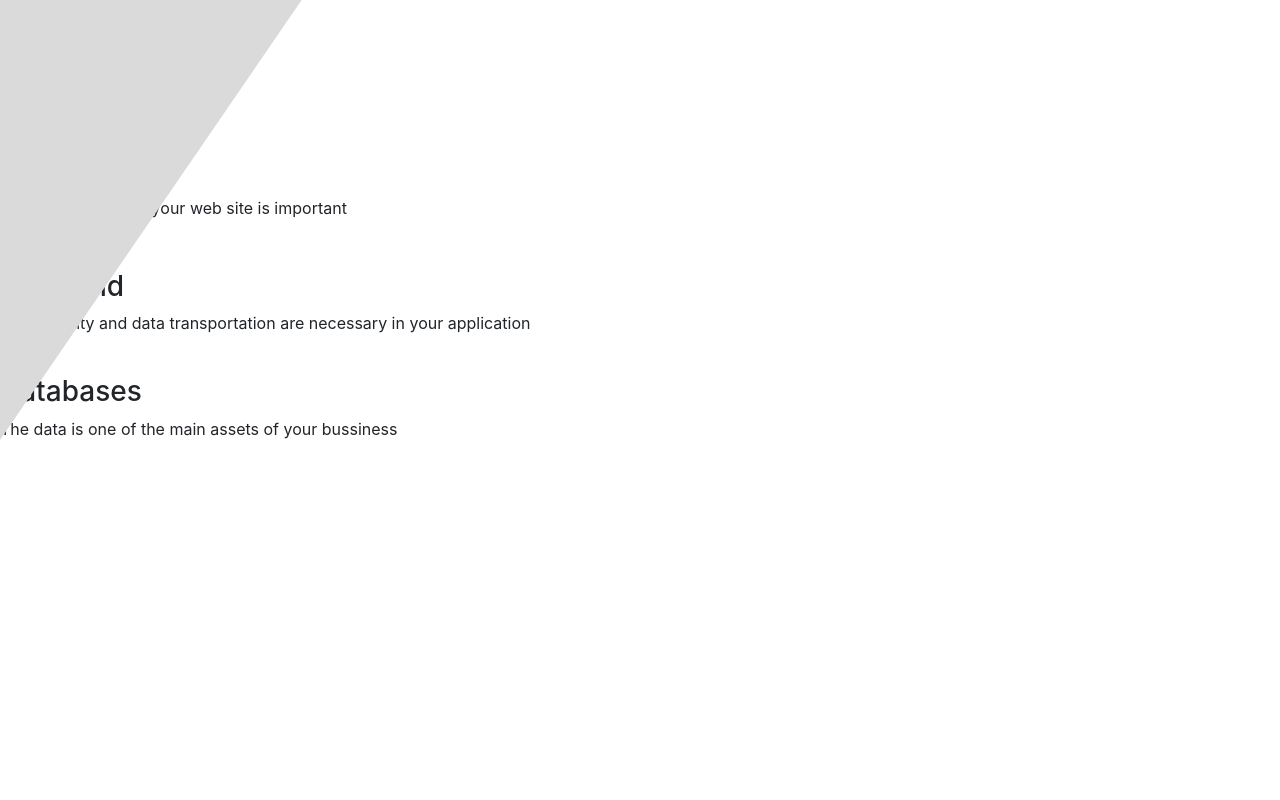
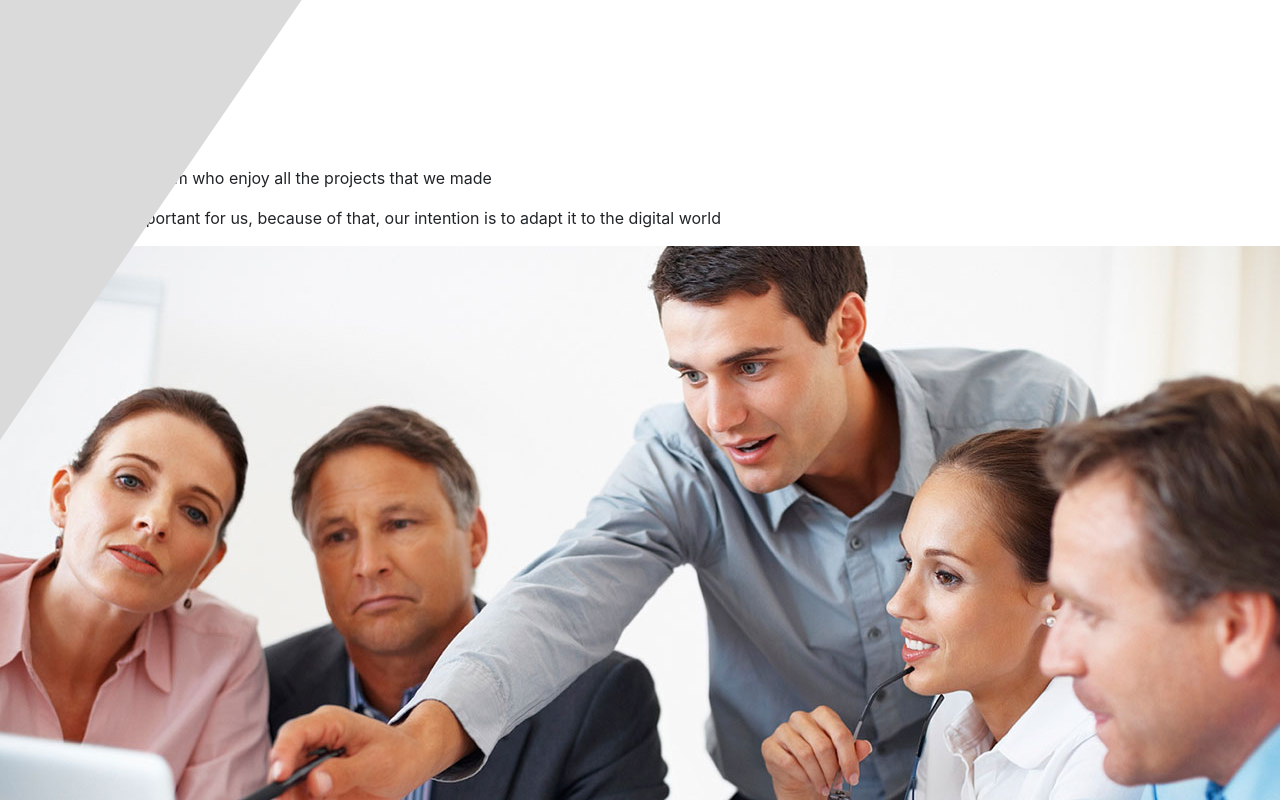
Before and after one commit to Nimoscmp/web-design-template, a React (Create React App) app: page / in a window 1280 px wide. Shown: the part 680-1480 px from the top of the page. Before the commit the page ends 1137 px from the top, so only its background shows below. Built offline with nearby package versions, Linux system fonts and the light colour scheme; a web font is replaced by a local one.

Commit message:
Add html structure for about us

```diff
--- a/src/App.js
+++ b/src/App.js
@@ -1,3 +1,4 @@
+import AboutUs from "./components/aboutUs/AboutUs";
 import Header from "./components/header/Header";
 import Home from "./components/home/Home";
 import Services from "./components/services/Services";
@@ -10,6 +11,7 @@ function App() {
 
       <main>
         <Home/>
+        <AboutUs/>
         <Services/>
       </main>
     </>
--- /dev/null
+++ b/src/components/aboutUs/AboutUs.jsx
@@ -0,0 +1,24 @@
+import { infoEnglish } from "../../utils/constants/aboutUs";
+import teamWork from "../../img/team-work.jpg";
+
+const AboutUs = () => {
+
+    const { title, par1, par2 } = infoEnglish;
+
+    return (
+    <>
+        <section>
+            <div>
+                <h2>{ title }</h2>
+                <p>{ par1 }</p>
+                <p>{ par2 }</p>
+            </div>
+            <div>
+                <img src={teamWork} alt="about-us" />
+            </div>
+        </section>
+    </>
+    )
+}
+
+export default AboutUs;
--- /dev/null
+++ b/src/utils/constants/aboutUs.js
@@ -0,0 +1,11 @@
+export const infoEnglish = {
+    title: 'About us',
+    par1: 'We are a commited team who enjoy all the projects that we made',
+    par2: 'Your business is important for us, because of that, our intention is to adapt it to the digital world'
+}
+
+export const infoSpanish = {
+    title: 'Sobre nosotros',
+    par1: 'Somos un equipo comprometido que disfrutamos todos los proyectos que hacemos',
+    par2: 'Tu negocio es importante para nosotros, por eso nuestra intención es ayudarte a adaptarlo al mundo digital'
+}
```
Also changed, not shown: src/img/team-work.jpg (added).
